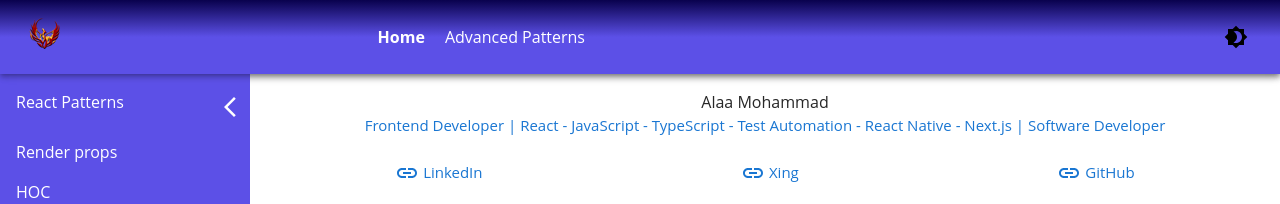
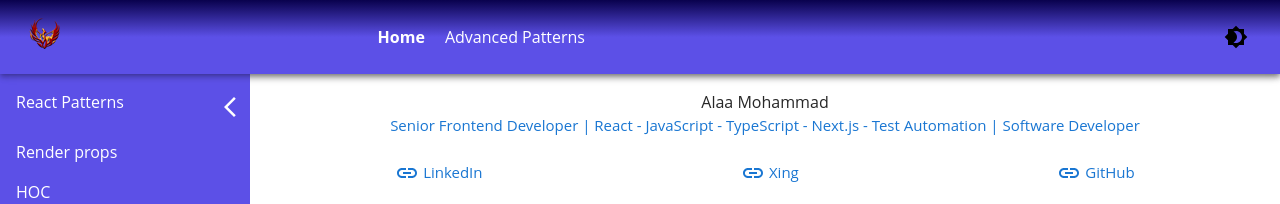
Before and after one commit to alaa-m1/react-advanced-patterns, a React (Create React App) app: page / in a window 1280 px wide. Shown: the top 204 px of the page. Built offline with nearby package versions, Linux system fonts and the light colour scheme; a web font is replaced by a local one.

Commit message:
feat: Update [HomeDashboard] information

```diff
--- a/src/pages/Home/HomeDashboard.tsx
+++ b/src/pages/Home/HomeDashboard.tsx
@@ -17,11 +17,17 @@ export const HomeDashboard = () => {
           Alaa Mohammad
         </Typography>
         <Typography color="secondary.main">
-          Frontend Developer | React - JavaScript - TypeScript - Test Automation - React Native
-          - Next.js | Software Developer
+          Senior Frontend Developer | React - JavaScript - TypeScript - Next.js
+          - Test Automation | Software Developer
         </Typography>
       </Box>
-      <Box sx={{ display: "flex", justifyContent: "space-around" }}>
+      <Box
+        sx={{
+          display: "flex",
+          flexWrap: "wrap",
+          justifyContent: "space-around",
+        }}
+      >
         <ExternalLink
           url="https://www.linkedin.com/in/alaa-mohammad-767622199/"
           title="LinkedIn"
```
